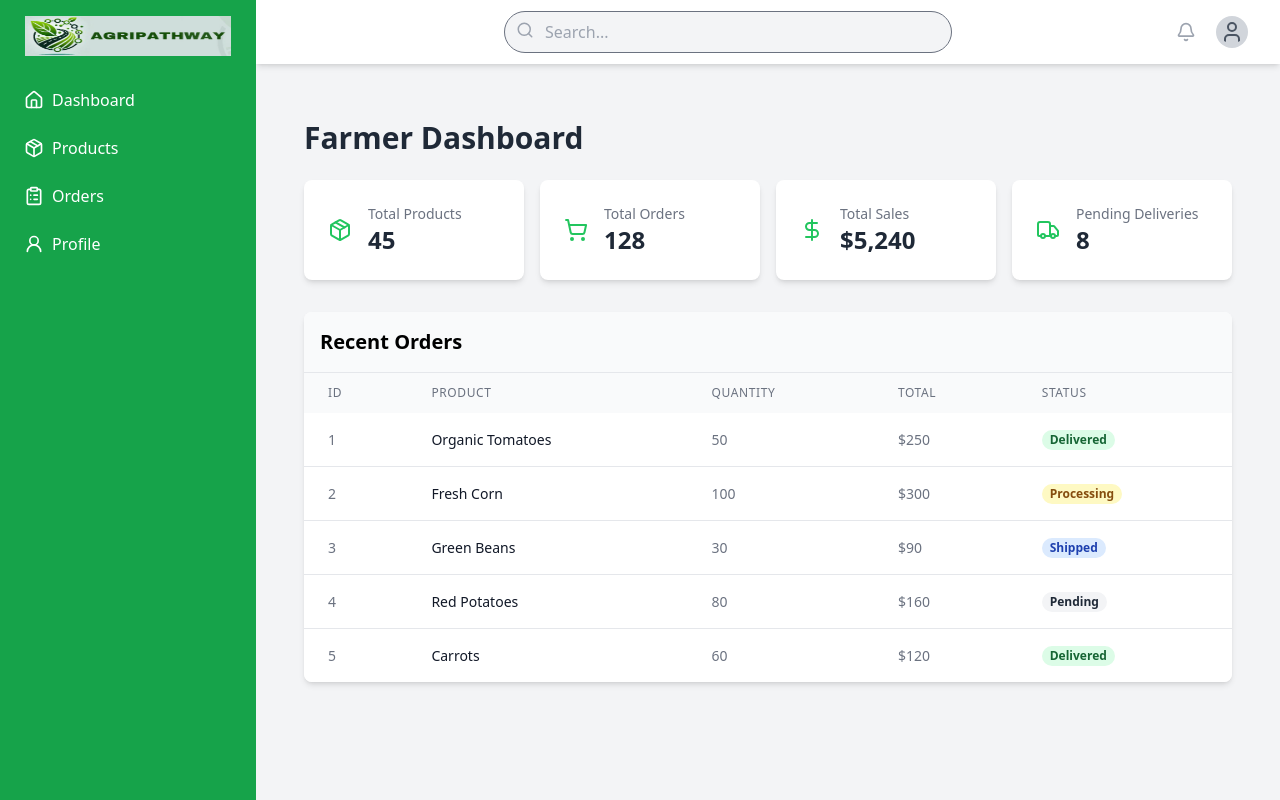
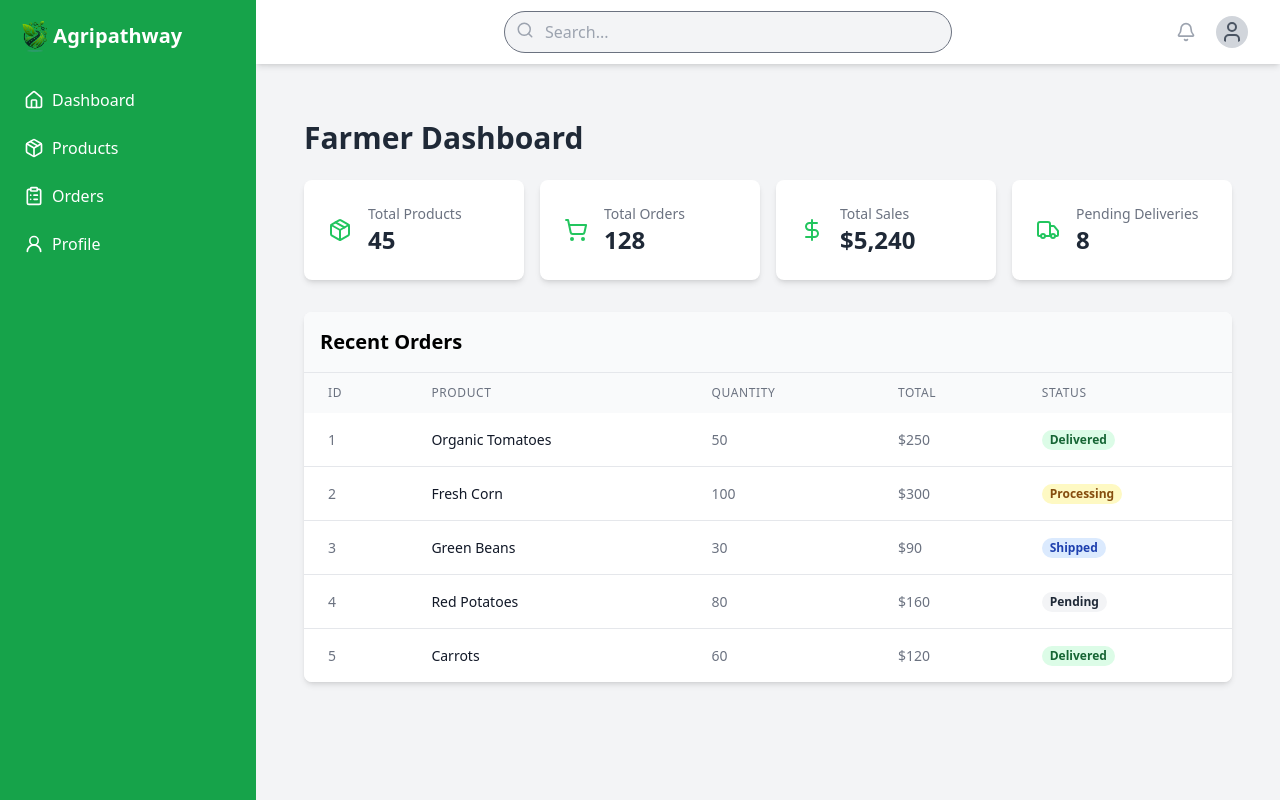
Before and after one commit to tobidada001/ag, a React (Vite) app: page /dashboard in a window 1280 px wide. Built offline with nearby package versions, Linux system fonts and the light colour scheme.

Commit message:
Fixed the logo dashboard and homepage navbar

```diff
--- a/src/components/Navbar.jsx
+++ b/src/components/Navbar.jsx
@@ -1,7 +1,7 @@
 import React, { useState, useEffect, useRef } from "react";
 import { Link, useLocation } from "react-router-dom";
 import { Menu, Search, ShoppingCart, X } from 'lucide-react';
-import logo from '../assets/icons/logo.png'
+import logo from '../assets/icons/agripathwaylogo.png'
 
 const Navbar = () => {
   const [showSearch, setShowSearch] = useState(false);
@@ -34,7 +34,7 @@ const Navbar = () => {
     <header className="bg-green-700 shadow-md sticky top-0 z-50">
       <nav className="container mx-auto flex items-center justify-between py-4 px-4 lg:px-6">
         {/* Logo */}
-        <div className="text-white text-2xl font-bold flex-shrink-0"><img src={logo} className="h-10 w-24  sm:w-30 md:w-36"/></div>
+        <div className="text-white text-lg sm:text-2xl flex font-semibold justify-center items-center flex-shrink-0"><img src={logo} className="h-12 w-10 md:w-20"/><span>Agripathway</span></div>
 
         {/* Desktop Links */}
         <div className="hidden lg:flex space-x-6 text-white">
--- a/src/pages/dashboard/DashboardLayout.jsx
+++ b/src/pages/dashboard/DashboardLayout.jsx
@@ -1,6 +1,6 @@
 import React, { useState } from 'react';
 import { Link } from 'react-router-dom';
-import logo from '../../assets/icons/logo.png'
+import logo from '../../assets/icons/agripathwaylogo.png'
 import { Menu, X, Home, ShoppingCart, Package, User, ClipboardList, Search, Bell, User2 } from 'lucide-react';
 
 
@@ -24,7 +24,7 @@ const DashboardLayout = ({ children }) => {
         }`}
       >
         <div className="flex justify-between items-center mb-6">
-          <span className="text-xl font-bold w-full text-center"><img src={logo} className="h-10  md:w-11/12 md:mx-auto"/></span>
+          <span className="text-xl flex items-center font-bold w-full text-center"><img src={logo} className="h-10  md:w-2/12"/>Agripathway</span>
           <button onClick={closeSidebar} className="md:hidden">
             <X size={24} />
           </button>
```
Also changed, not shown: src/assets/icons/agripathwaylogo.png (added).
